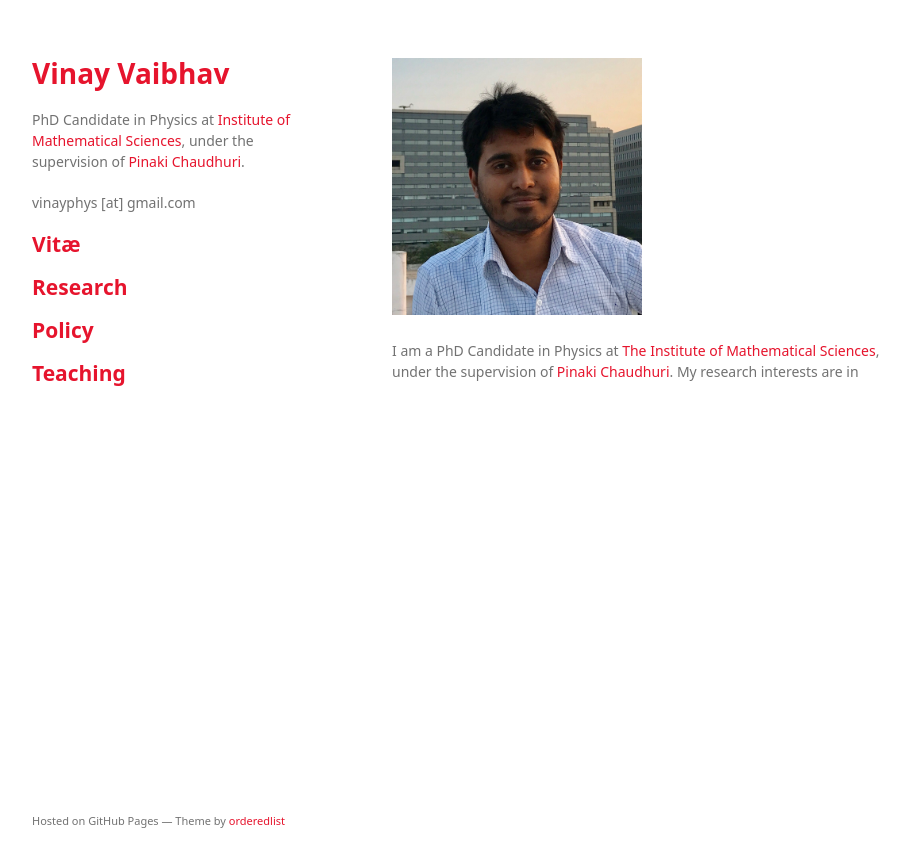
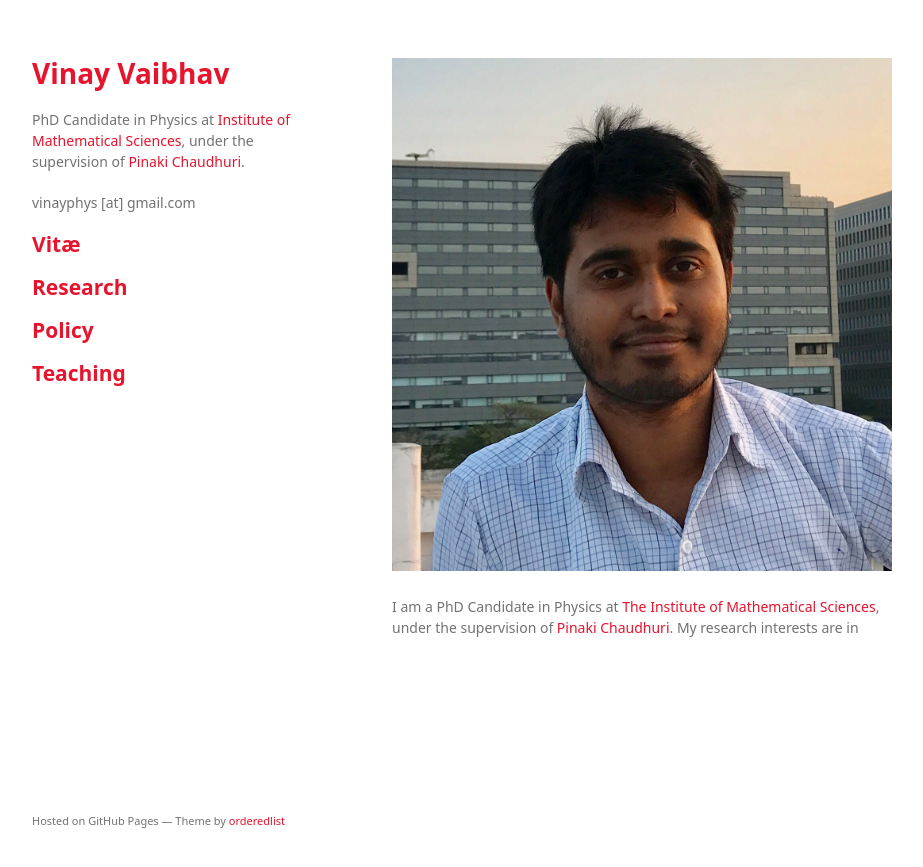
Before and after one commit to vinayphys/vinayphys.github.io, a Jekyll site: the page built from index.md, in a window 1280 px wide. Shown: the top 867 px of the page, without its empty margins (178-1101 px from the left). Built offline with Jekyll 4.4.1, drawn with Linux system fonts in a browser that asks for light colours; our own code applies the rules of GitHub Pages for plain Markdown files; a script that is not in the unit is left out.

Commit message:
Update index.md

```diff
--- a/index.md
+++ b/index.md
@@ -1,3 +1,3 @@
-!["Profile Picture"](photo_profile.jpg){:height="50%" width="50%"}
+!["Profile Picture"](photo_profile.jpg){:height="100%" width="100%"}
 
 I am a PhD Candidate in Physics at <a href="https://www.imsc.res.in">The Institute of Mathematical Sciences</a>, under the supervision of <a href="https://www.imsc.res.in/pinaki_chaudhuri">Pinaki Chaudhuri</a>. My research interests are in
```
